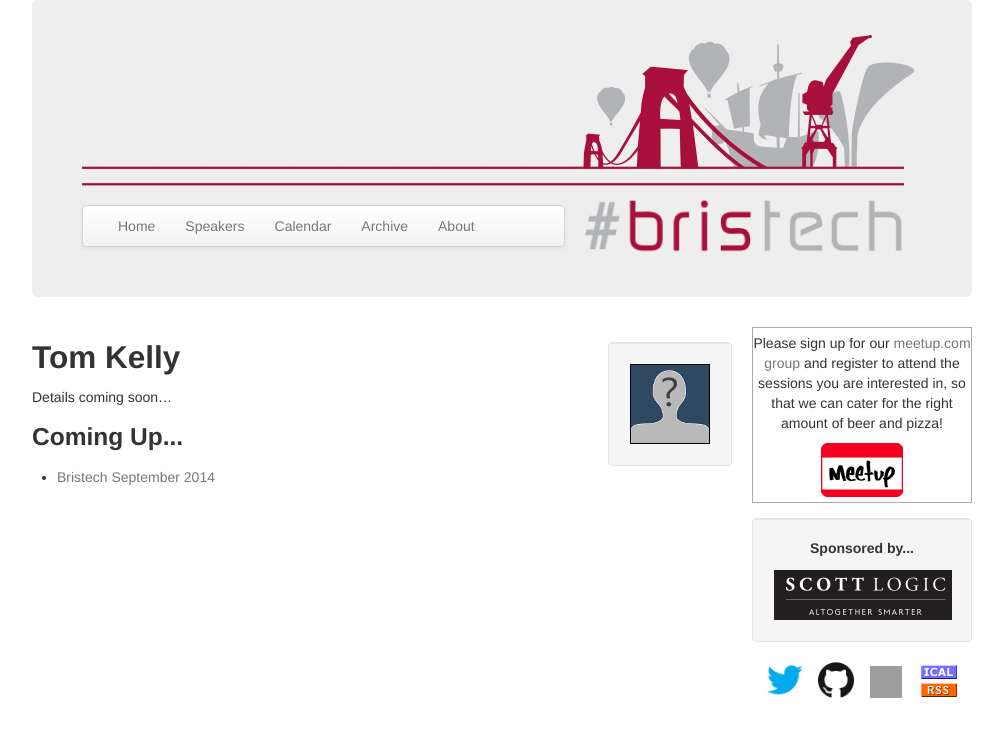
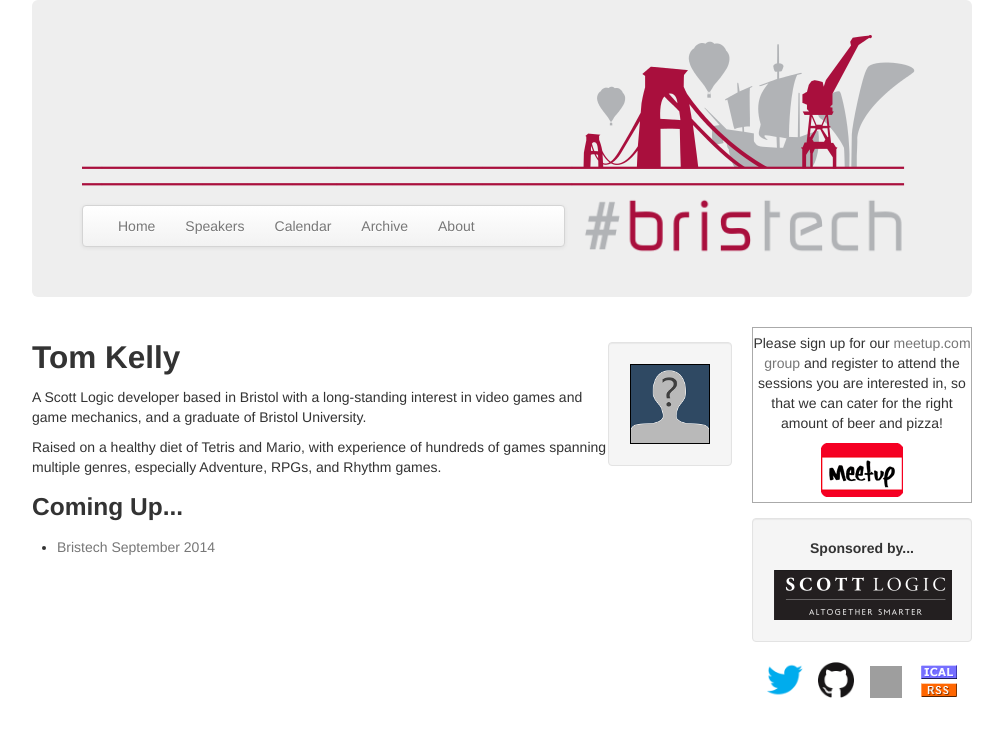
Before and after one commit to bris-tech/bris-tech.github.io, a Jekyll site: the page built from speakers/_posts/2000-01-01-tom-kelly.md, in a window 1280 px wide. Shown: the top 737 px of the page, without its empty margins (138-1141 px from the left). Built offline with Jekyll 4.4.1, drawn with Linux system fonts in a browser that asks for light colours; grey boxes are pictures that could not be loaded.

Commit message:
Update 2000-01-01-tom-kelly.md

```diff
--- a/speakers/_posts/2000-01-01-tom-kelly.md
+++ b/speakers/_posts/2000-01-01-tom-kelly.md
@@ -6,4 +6,9 @@ categories: speakers
 permalink: /speakers/tom-kelly.html
 ---
 
-Details coming soon...
+A Scott Logic developer based in Bristol with a long-standing interest in
+video games and game mechanics, and a graduate of Bristol University.
+
+Raised on a healthy diet of Tetris and Mario, with experience of hundreds
+of games spanning multiple genres, especially Adventure, RPGs, and Rhythm
+games.
```
